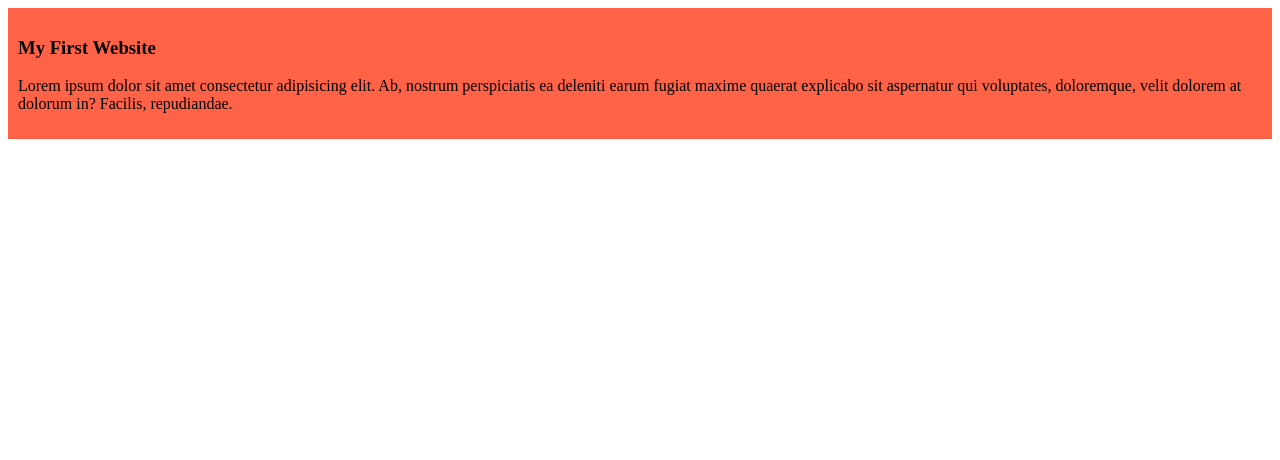
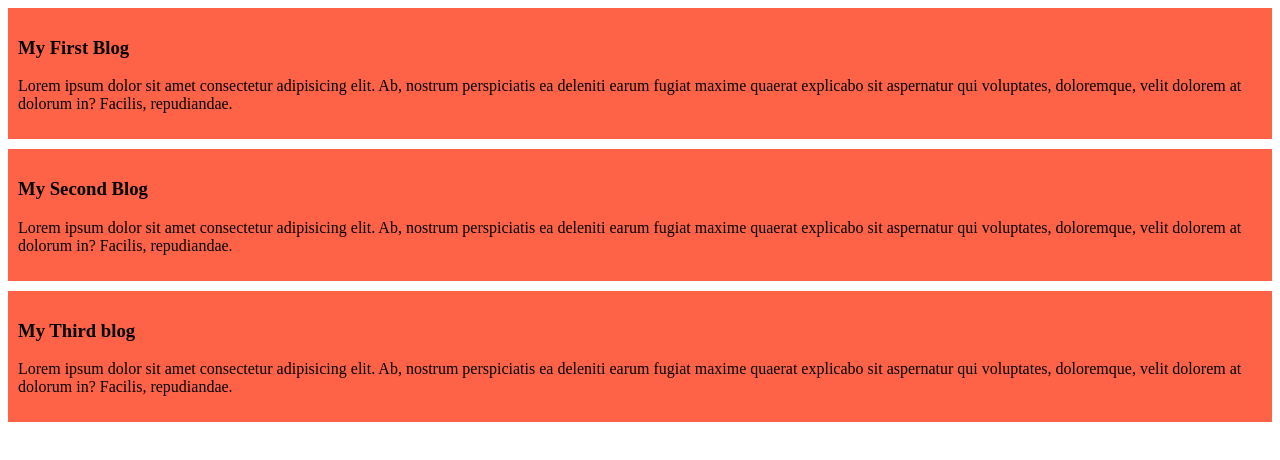
Before and after one commit to rafayed/my-simple-website, a plain HTML site: page index.html in a window 1280 px wide. Drawn offline with Linux system fonts and the light colour scheme.

Commit message:
third added

```diff
--- a/blog.css
+++ b/blog.css
@@ -1,4 +1,5 @@
 div{
     background-color: tomato;
     padding: 10px;
+    margin-bottom: 10px;
 }
--- a/index.html
+++ b/index.html
@@ -8,7 +8,19 @@
 </head>
 <body>
     <div>
-    <h3>My First Website</h3>
+    <h3>My First Blog</h3>
+    <p>Lorem ipsum dolor sit amet consectetur adipisicing elit. Ab, nostrum perspiciatis ea deleniti
+     earum fugiat maxime quaerat explicabo
+     sit aspernatur qui voluptates, doloremque, velit dolorem at dolorum in? Facilis, repudiandae.</p>
+    </div>
+    <div>
+    <h3>My Second Blog</h3>
+    <p>Lorem ipsum dolor sit amet consectetur adipisicing elit. Ab, nostrum perspiciatis ea deleniti
+     earum fugiat maxime quaerat explicabo
+     sit aspernatur qui voluptates, doloremque, velit dolorem at dolorum in? Facilis, repudiandae.</p>
+    </div>
+    <div>
+    <h3>My Third blog</h3>
     <p>Lorem ipsum dolor sit amet consectetur adipisicing elit. Ab, nostrum perspiciatis ea deleniti
      earum fugiat maxime quaerat explicabo
      sit aspernatur qui voluptates, doloremque, velit dolorem at dolorum in? Facilis, repudiandae.</p>
```
